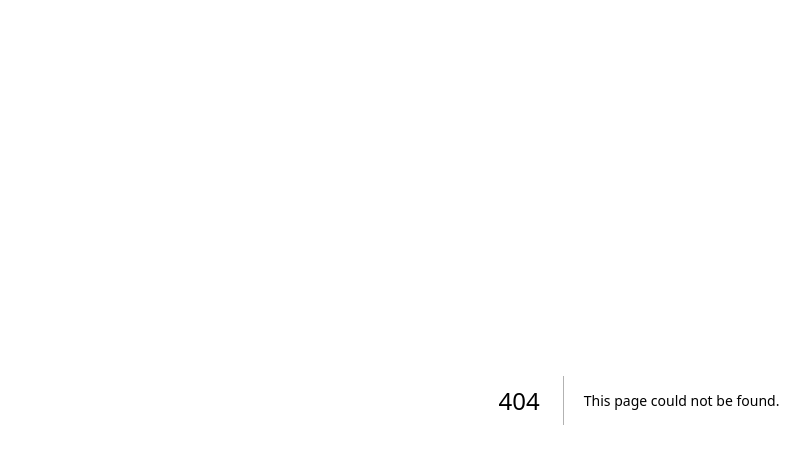
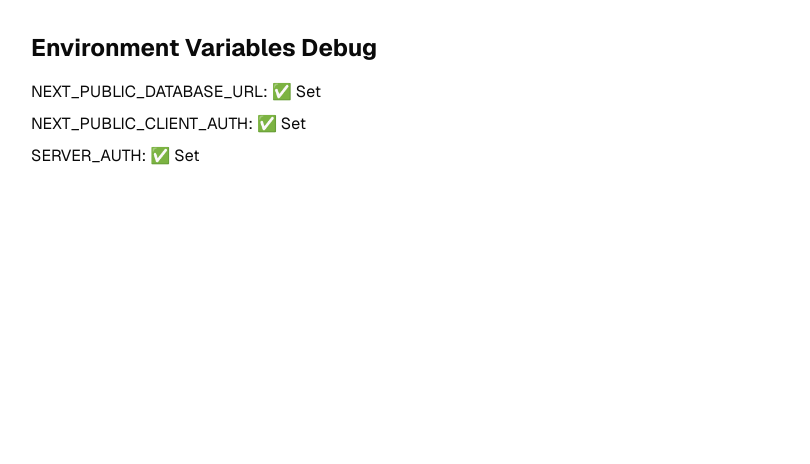
Before and after one commit to RotomTracks/rotomtracks-with-supabase, a Next.js app: page /debug-env in a window 1280 px wide. Before the commit this address had no page. Shown: the top 464 px of the page, without its empty margins (1-811 px from the left). Built offline with nearby package versions, Linux system fonts and the light colour scheme; no server answers.

Commit message:
🔍 Agregar página de debug para variables de entorno
- Página temporal para verificar variables en Vercel
- Ayuda a diagnosticar problemas de build en producción

```diff
--- /dev/null
+++ b/app/debug-env/page.tsx
@@ -0,0 +1,12 @@
+export default function DebugEnvPage() {
+  return (
+    <div className="p-8">
+      <h1 className="text-2xl font-bold mb-4">Environment Variables Debug</h1>
+      <div className="space-y-2">
+        <p>NEXT_PUBLIC_DATABASE_URL: {process.env.NEXT_PUBLIC_DATABASE_URL ? '✅ Set' : '❌ Missing'}</p>
+        <p>NEXT_PUBLIC_CLIENT_AUTH: {process.env.NEXT_PUBLIC_CLIENT_AUTH ? '✅ Set' : '❌ Missing'}</p>
+        <p>SERVER_AUTH: {process.env.SERVER_AUTH ? '✅ Set' : '❌ Missing'}</p>
+      </div>
+    </div>
+  );
+}
```
